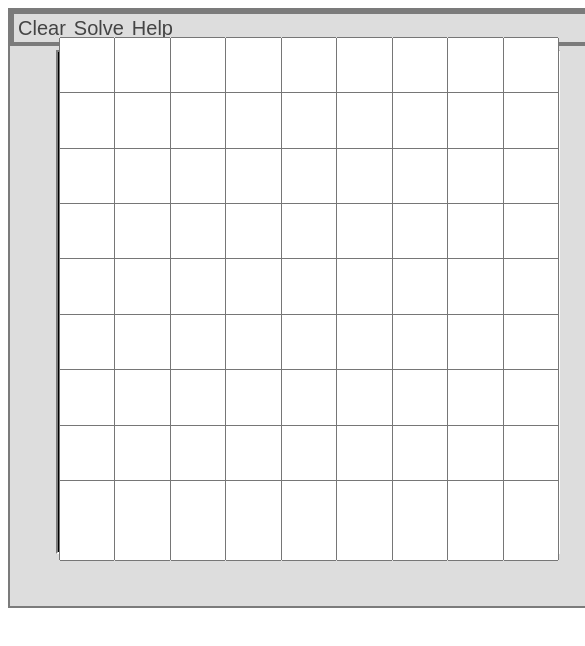
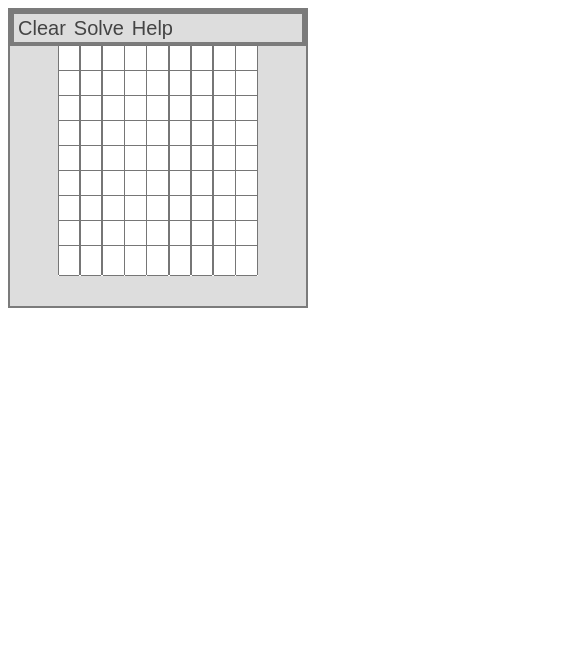
Before and after one commit to max-herman/max-herman.github.io, a plain HTML site: page index.html in a window 390 px wide. Shown: the top 646 px of the page, 585 px wide, since content can reach past the window. Drawn offline with nearby package versions, Linux system fonts and the light colour scheme.

Commit message:
removed features found on desktop app, edited cells for mobile

```diff
--- a/styles/styles.css
+++ b/styles/styles.css
@@ -30,8 +30,8 @@ body {
   border: 2px solid;
   border-color:#7b7b7b #7b7b7b #7b7b7b #7b7b7b;
   cursor: default;
-  width: 600px;
-  height: 600px;
+  width: 300px;
+  height: 300px;
 }
 .gwt-MenuBar-horizontal {
   border: 4px solid;
@@ -113,21 +113,18 @@ a:active {color:#00f;}
 .grid-panel {
   display: table;
   margin: auto;
-  border: 2px solid;
-  border-color: #7b7b7b #fff #fff #7b7b7b;
 }
 .grid {
   border-collapse: collapse;
   background-color: white;
-  height: 500px;
-  width: 500px;
+  height: 200px;
+  width: 200px;
+  margin-right: 1px;
 }
 .grid td {
-  border: 1px solid black;
   width: 16px;
   height: 16px;
   text-align: center;
-  font-size: 24px;
   color: black;
 }
 .highlighted {
@@ -242,7 +239,7 @@ a:active {color:#00f;}
   color: #333;
   border: 1px solid;
   border-color: #ddd #7b7b7b #7b7b7b #ddd;
-font-style: italic;
+  font-style: italic;
 }
 .individual_table th, .individual_table td {
   padding: 3px 8px;
@@ -271,10 +268,9 @@ footer {
   bottom: 0em;
 }
 textarea {
-  width: 100%;
+  width: 75%;
   height: 100%;
-  font-size: 16px;
+  font-size: 12px;
   text-align: center;
-  padding: 12px 0;
   resize: none;
 }
```
